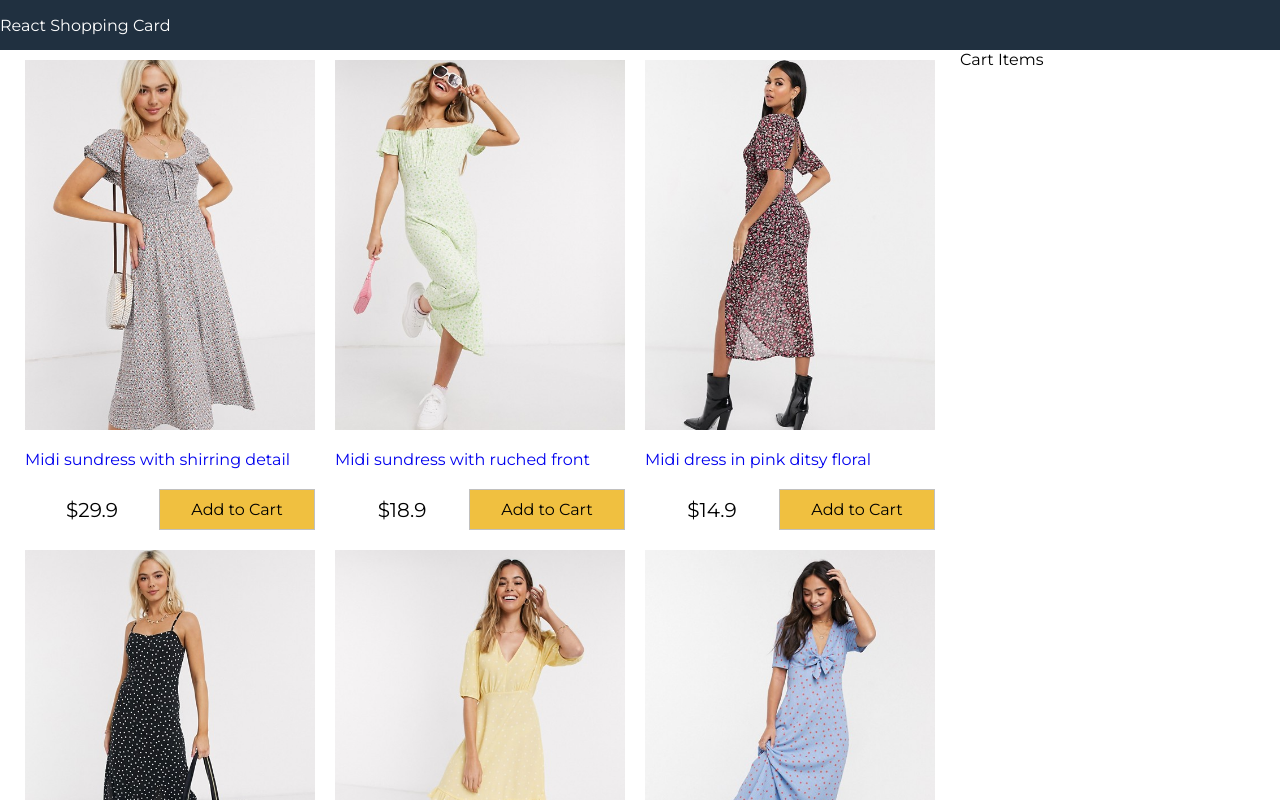
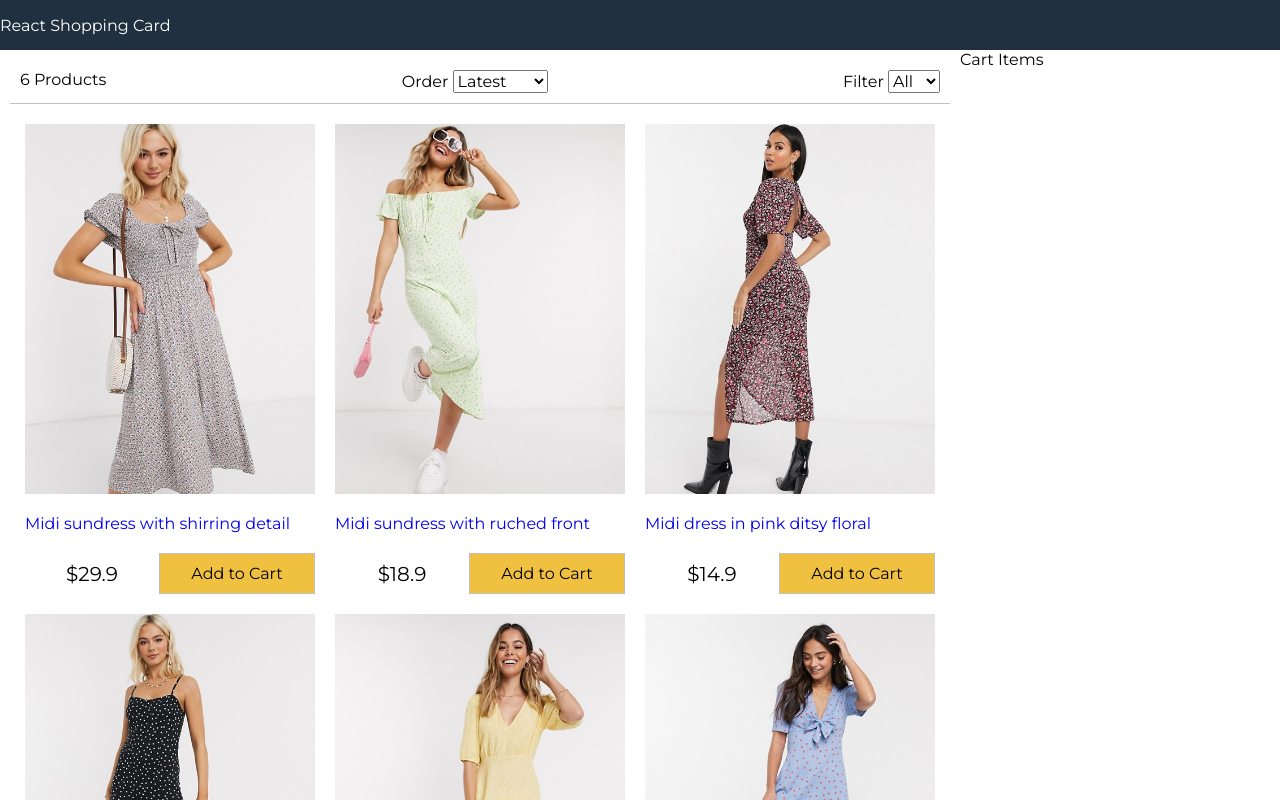
Before and after one commit to michaeltaman/react-shoping-cart, a React (Create React App) app: page / in a window 1280 px wide. Shown: the top 800 px of the page. Built offline with nearby package versions, Linux system fonts and the light colour scheme.

Commit message:
filter-component

```diff
--- a/src/App.js
+++ b/src/App.js
@@ -1,20 +1,59 @@
 //feature 1
 import React from 'react';
-import data from "./data.json"
+import data from './data.json';
 import { Products } from './components/Products';
+import Filter from './components/Filter';
 
 class App extends React.Component {
-
   constructor() {
-
     super();
 
     this.state = {
       products: data.products,
-      size: "",
-      sort: ""
+      size: '',
+      sort: '',
     };
   }
+
+  sortProducts = (event) => {
+    //impl
+    const sort = event.target.value;
+
+    console.log(sort,  this.state.products);
+    this.setState((state) => ({
+      sort,
+      products: this.state.products
+        .slice()
+        .sort((a, b) =>
+          sort === 'lowest'
+            ? a.price > b.price
+              ? 1
+              : -1
+            : sort === 'heighest'
+            ? a.price < b.price
+              ? 1
+              : -1
+            : a._id < b._id
+            ? 1
+            : -1,
+        ),
+    }));
+  };
+
+  filterProducts = (event) => {
+    //impl
+    console.log(event.target.value);
+    if (event.target.value === "") {
+      this.setState({ size: event.target.value, products: data.products });
+    } else {
+      this.setState({
+        size: event.target.value,
+        products: data.products.filter(
+          (product) => product.availableSizes.indexOf(event.target.value) >= 0,
+        ),
+      });
+    }
+  };
 
   render() {
     return (
@@ -25,14 +64,18 @@
         <main>
           <div className="content">
             <div className="main">
-                <Products products={this.state.products}/>
+              <Filter
+                count={this.state.products.length}
+                size={this.state.size}
+                sort={this.state.sort}
+                filterProducts={this.filterProducts}
+                sortProducts={this.sortProducts}></Filter>
+              <Products products={this.state.products} />
             </div>
             <div className="sidebar">Cart Items</div>
           </div>
         </main>
-        <footer>
-          All rights is reserved.
-        </footer>
+        <footer>All rights is reserved.</footer>
       </div>
     );
   }
--- /dev/null
+++ b/src/components/Filter.js
@@ -0,0 +1,31 @@
+import React, { Component } from 'react';
+
+export default class Filter extends Component {
+  render() {
+    return (
+      <div className="filter">
+        <div className="filter-result">{this.props.count}{" "}Products</div>
+        <div className="filter-sort">
+          Order {" "}
+          <select value={this.props.sort} onChange={this.props.sortProducts}>
+            <option> Latest </option>
+            <option value="lowest"> Lowest </option>
+            <option value="heighest"> Heighest </option>
+          </select>{' '}
+        </div>
+        <div className="filter-size">
+          Filter {" "}
+          <select value={this.props.size} onChange={this.props.filterProducts}>
+            <option value=""> All </option>
+            <option value="XS"> XS </option>
+            <option value="S"> S </option>
+            <option value="L"> M </option>
+            <option value="L"> L </option>
+            <option value="XL"> XL </option>
+            <option value="XXL"> XXL </option>
+          </select>
+        </div>
+      </div>
+    );
+  }
+}
--- a/src/index.css
+++ b/src/index.css
@@ -136,3 +136,12 @@
 .button.primary{
   background-color: #f0c040;
 }
+
+.filter{
+  display: flex;
+  justify-content: space-between;
+  padding: 1rem;
+  margin: 1rem;
+  border-bottom: .1rem #c0c0c0 solid;
+
+}
```
